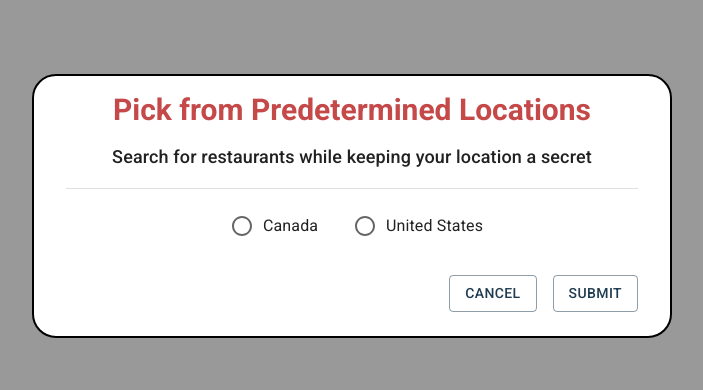
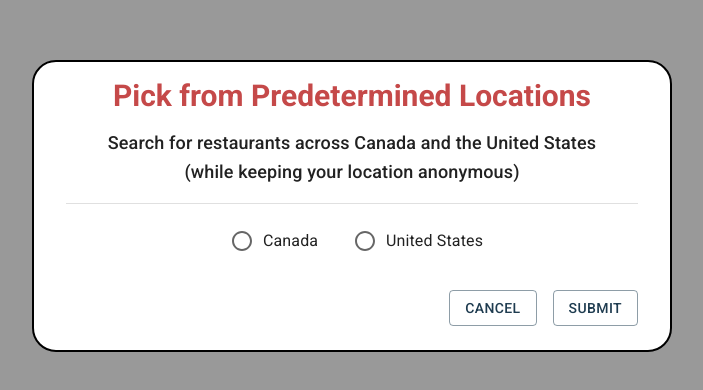
Before and after one commit to JasonXB/local-eats, a Next.js app: page /testError in a window 1280 px wide. Shown: the part 194-584 px from the top of the page, without its empty margins (288-991 px from the left). Built offline with nearby package versions, Linux system fonts and the light colour scheme.

Commit message:
More reformatting

```diff
--- a/pages/testError.js
+++ b/pages/testError.js
@@ -1,6 +1,6 @@
 import React from "react";
-import GeoUnsupported from "../src/custom-components/Modals/GeoUnsupported/GeoUnsupported";
+import Predetermined from "../src/custom-components/Modals/Predetermined";
 
 export default function TestError() {
-  return <GeoUnsupported />;
+  return <Predetermined />;
 }
--- a/src/custom-components/Modals/LocationDenial/whole.js
+++ b/src/custom-components/Modals/LocationDenial/whole.js
@@ -21,7 +21,7 @@ import { usaDenialActions } from "../../../../state-management/store/homepage/lo
 import { homepageModalActions } from "../../../../state-management/store/homepage/ModalVisibility";
 //  prettier-ignore
 import { yelpCitiesCA, yelpCitiesUS, yelpStates } from "../../../../state-management/store/yelpData";
-import Predetermined from "./Predetermined";
+import PredeterminedInputs from "./PredeterminedInputs";
 import ModalWrapper from "../ModalWrapper";
 
 const StyledModal = styled("div")`
@@ -125,7 +125,7 @@ export default function LocationDenialModal(props) {
         <br />
         (keeps your real location a secret)
       </Typography>
-      <Predetermined />
+      <PredeterminedInputs />
       <Typography variant="h5" component="p" sx={{ fontWeight: "600", mt: 1 }}>
         OPTION 2:
       </Typography>
--- a/src/custom-components/Modals/GeoUnsupported/GeoUnsupported.js
+++ b/src/custom-components/Modals/Predetermined.js
@@ -1,9 +1,9 @@
 import React from "react";
 import { Typography, Box, Button, Divider } from "@mui/material";
 import { useSelector, useDispatch } from "react-redux";
-import { mix } from "../../../../styles/styleMixins";
-import ModalWrapper from "../ModalWrapper";
-import Predetermined from "../LocationDenial/Predetermined";
+import { mix } from "../../../styles/styleMixins";
+import ModalWrapper from "./ModalWrapper";
+import PredeterminedInputs from "./LocationDenial/PredeterminedInputs";
 export default function GeoUnsupported() {
   //@ Import redux variables that determine the visibility of our entire component
   // const geolocationUnsupported= useSelector((state) => state.homepageModals.geolocationUnsupported); // prettier-ignore
@@ -13,10 +13,10 @@ export default function GeoUnsupported() {
     <>
       <ModalWrapper headerText="Pick from Predetermined Locations">
         <Typography variant="h6">
-          Search for restaurants while keeping your location a secret
+          Search for restaurants across Canada and the United States<br/>(while keeping your location anonymous)
         </Typography>
         <Divider sx={{ my: 2 }} />
-        <Predetermined />
+        <PredeterminedInputs />
       </ModalWrapper>
     </>
   );
```
Also changed, not shown: src/custom-components/Modals/LocationDenial/PredeterminedInputs.js (renamed from src/custom-components/Modals/LocationDenial/Predetermined.js).
